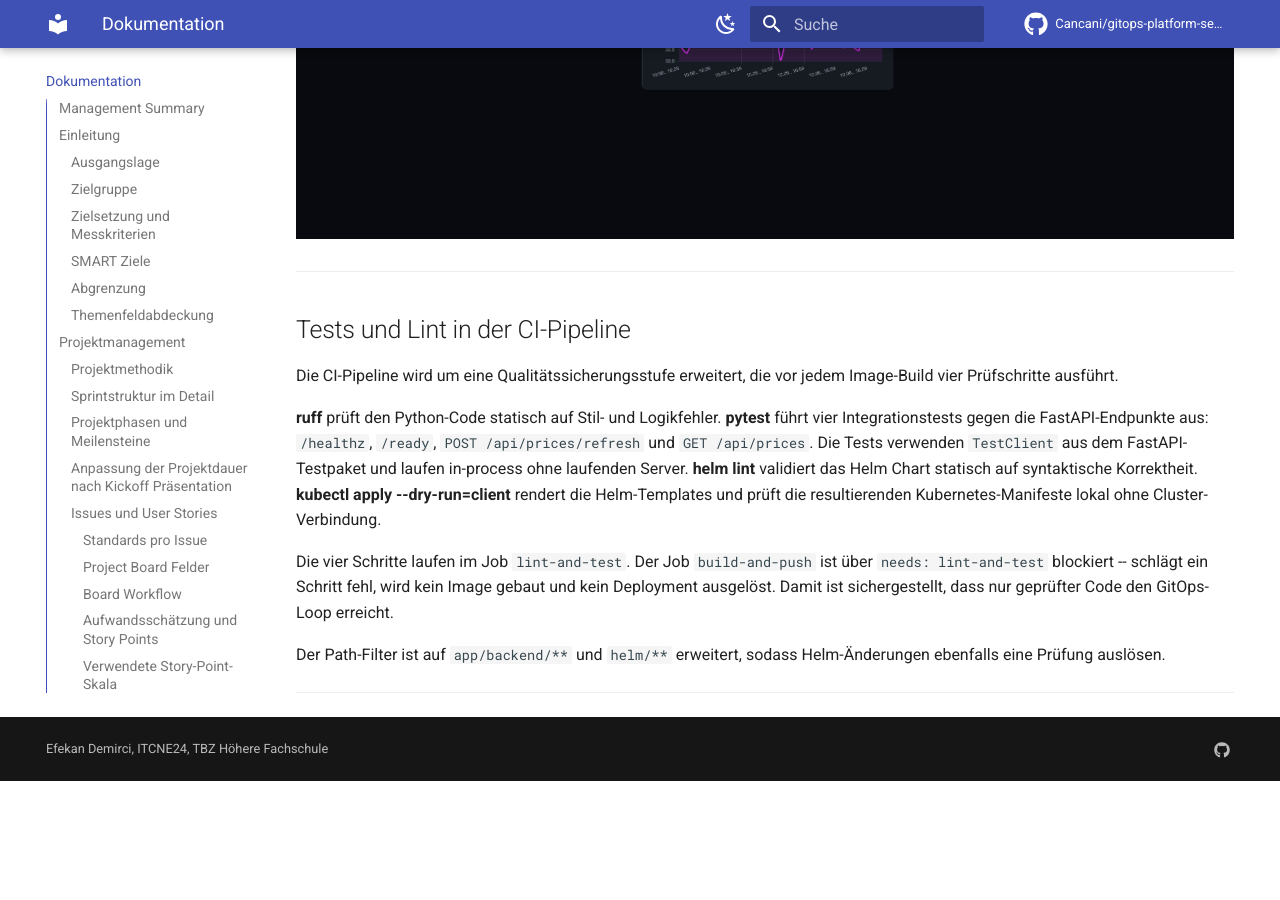
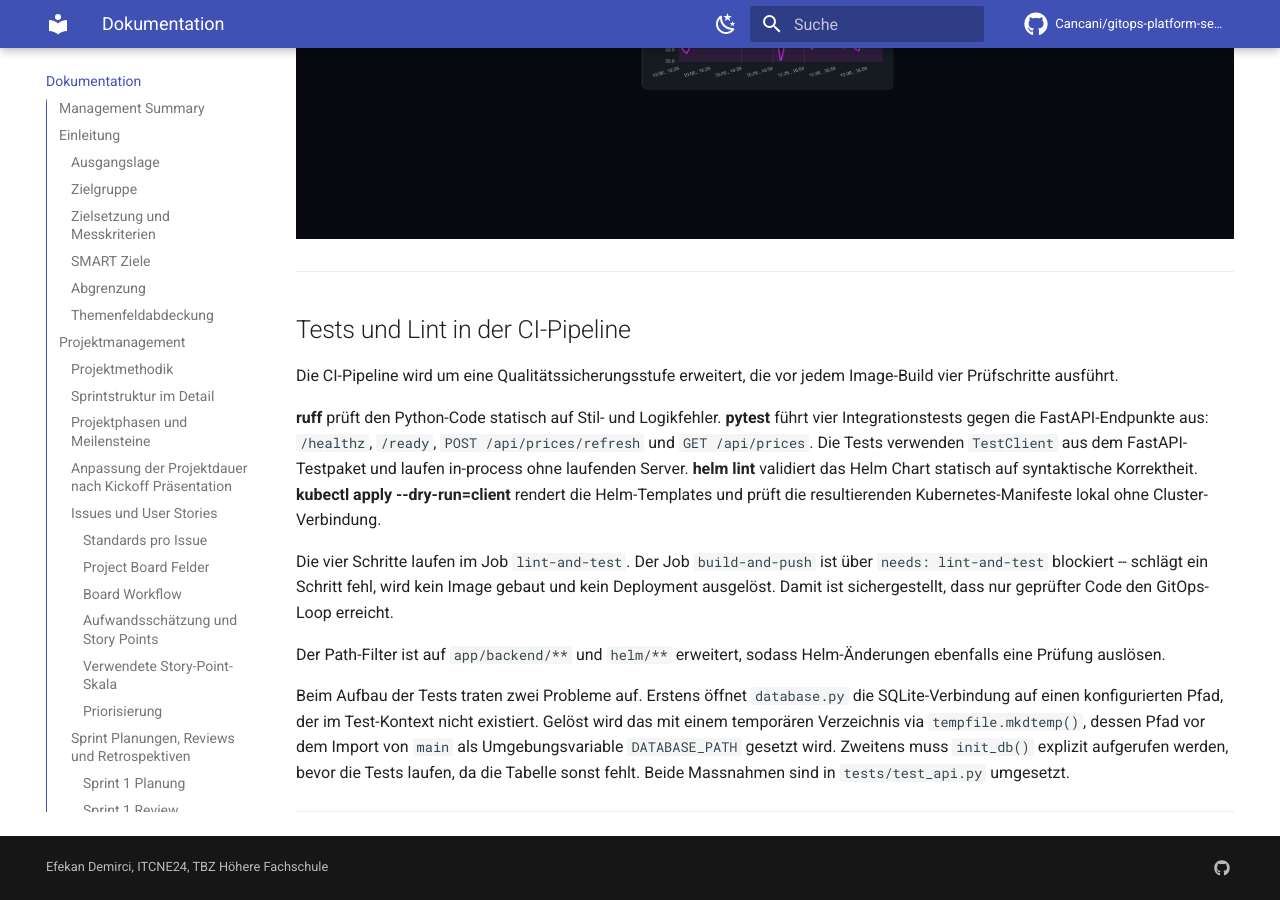
Before and after one commit to Cancani/gitops-platform-semesterarbeit5, an MkDocs documentation site: the page built from docs/dokumentation.md, in a window 1280 px wide and 900 px high, scrolled down 72369 px. Built offline with MkDocs 1.6.1 and Material for MkDocs 9.7.7, drawn with Linux system fonts in a browser that asks for light colours; comment, search, counter and statistics services are not loaded; before the commit the page ends 73150 px from its top, so only the background shows below that.

```diff
--- a/docs/dokumentation.md
+++ b/docs/dokumentation.md
@@ -2209,4 +2209,6 @@
 
 Der Path-Filter ist auf `app/backend/**` und `helm/**` erweitert, sodass Helm-Änderungen ebenfalls eine Prüfung auslösen.
 
+Beim Aufbau der Tests traten zwei Probleme auf. Erstens öffnet `database.py` die SQLite-Verbindung auf einen konfigurierten Pfad, der im Test-Kontext nicht existiert. Gelöst wird das mit einem temporären Verzeichnis via `tempfile.mkdtemp()`, dessen Pfad vor dem Import von `main` als Umgebungsvariable `DATABASE_PATH` gesetzt wird. Zweitens muss `init_db()` explizit aufgerufen werden, bevor die Tests laufen, da die Tabelle sonst fehlt. Beide Massnahmen sind in `tests/test_api.py` umgesetzt.
+
 ---
```
Also changed, not shown: 1 other file.
